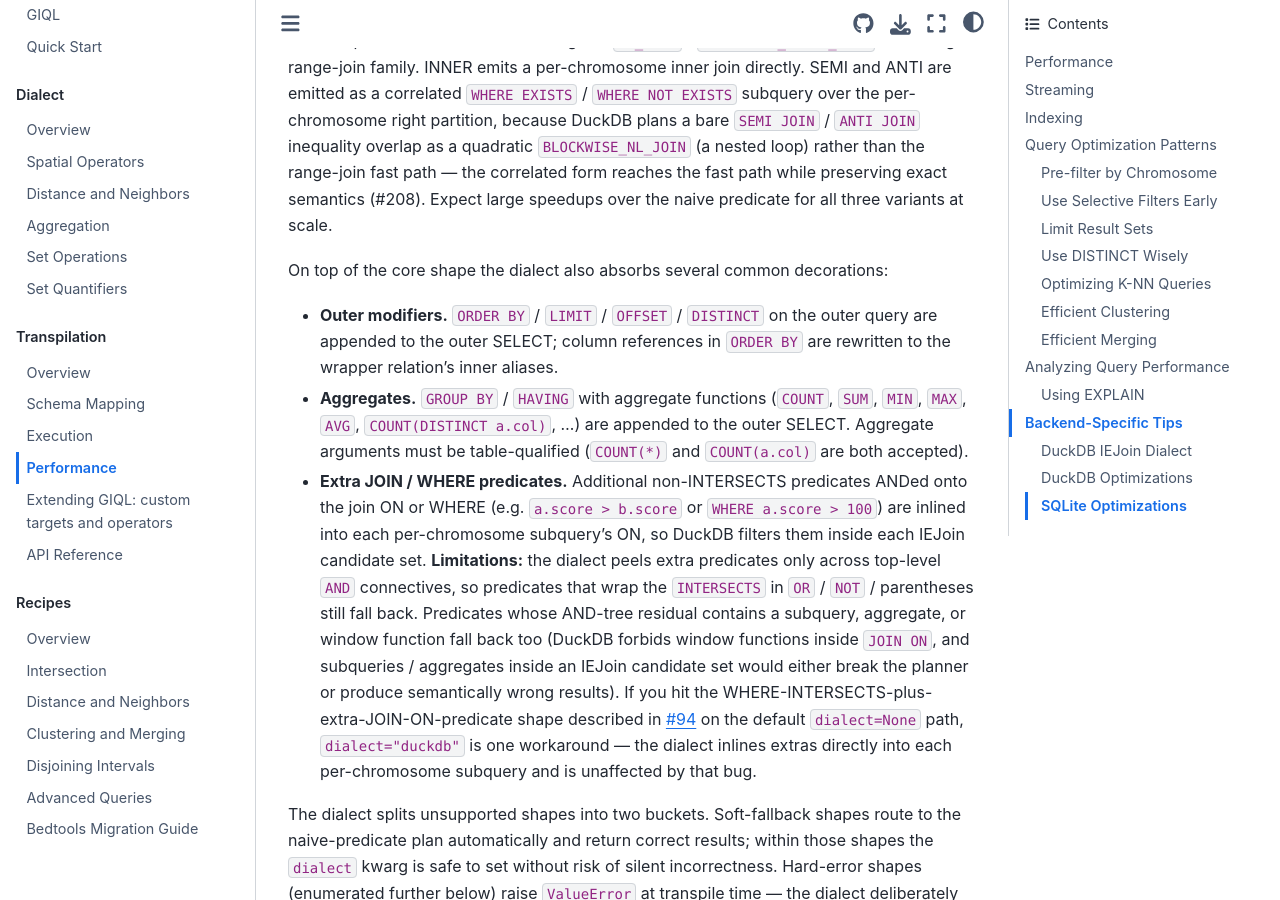
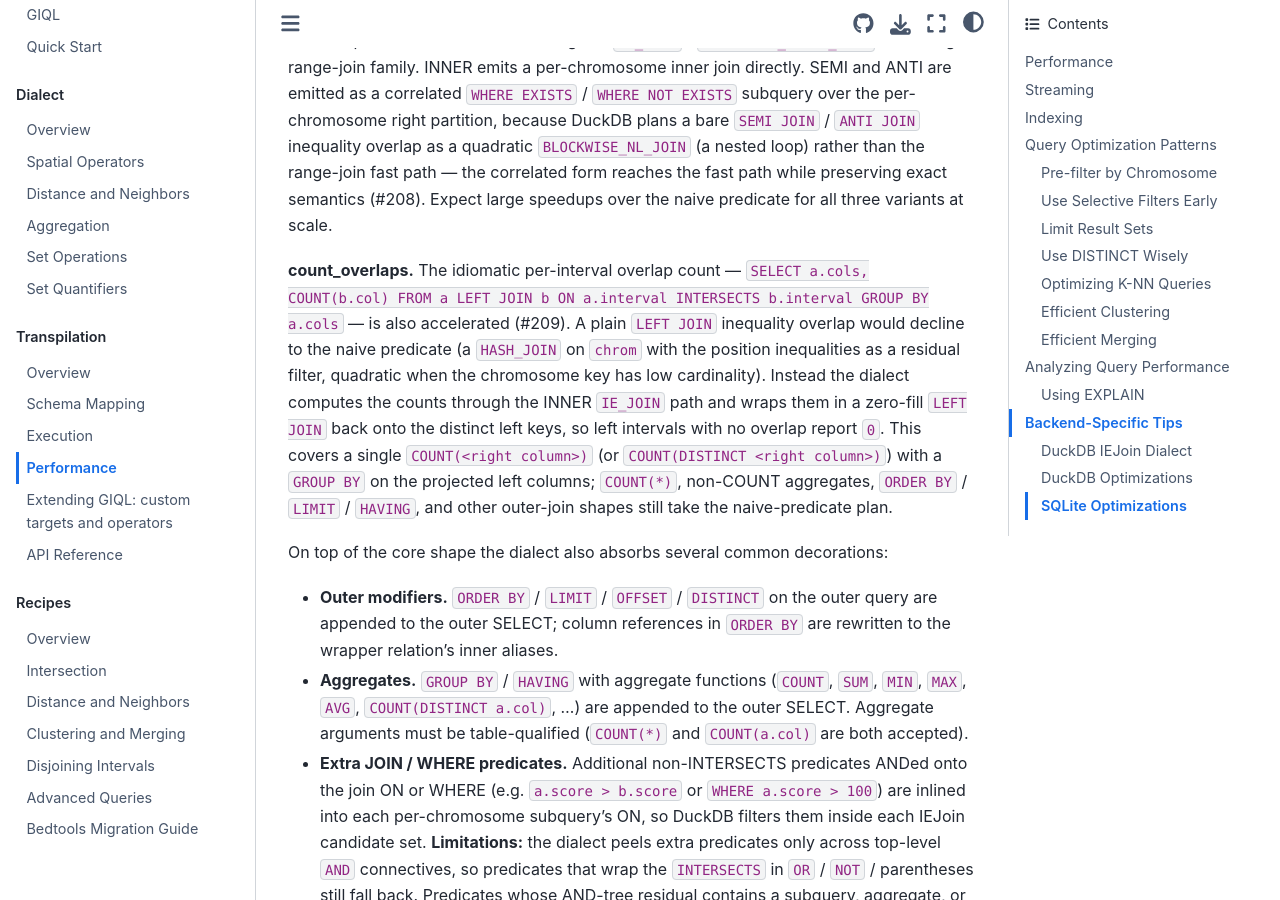
Before and after one commit to abdenlab/giql, a Sphinx documentation site: the page built from docs/transpilation/performance.rst, in a window 1280 px wide and 900 px high, scrolled down 7925 px. Built offline with Sphinx 7.4.7 and the Sphinx Book theme 1.1.4, drawn with Linux system fonts in a browser that asks for light colours.

Commit message:
docs: Document the count_overlaps fast path in the performance guide
Describe the LEFT-join COUNT over INTERSECTS routing through the INNER
IE_JOIN count plus a zero-fill LEFT join, and the shapes that remain on
the naive-predicate plan.

Claude-Session: https://claude.ai/code/session_01TERWBHov76DQM3nQeT8yyy

```diff
--- a/docs/transpilation/performance.rst
+++ b/docs/transpilation/performance.rst
@@ -410,6 +410,20 @@ path — the correlated form reaches the fast path while preserving exact
 semantics (#208). Expect large speedups over the naive predicate for all
 three variants at scale.
 
+**count_overlaps.** The idiomatic per-interval overlap count — ``SELECT
+a.cols, COUNT(b.col) FROM a LEFT JOIN b ON a.interval INTERSECTS
+b.interval GROUP BY a.cols`` — is also accelerated (#209). A plain
+``LEFT JOIN`` inequality overlap would decline to the naive predicate (a
+``HASH_JOIN`` on ``chrom`` with the position inequalities as a residual
+filter, quadratic when the chromosome key has low cardinality). Instead
+the dialect computes the counts through the INNER ``IE_JOIN`` path and
+wraps them in a zero-fill ``LEFT JOIN`` back onto the distinct left keys,
+so left intervals with no overlap report ``0``. This covers a single
+``COUNT(<right column>)`` (or ``COUNT(DISTINCT <right column>)``) with a
+``GROUP BY`` on the projected left columns; ``COUNT(*)``, non-COUNT
+aggregates, ``ORDER BY`` / ``LIMIT`` / ``HAVING``, and other outer-join
+shapes still take the naive-predicate plan.
+
 On top of the core shape the dialect also absorbs several common
 decorations:
 
```
